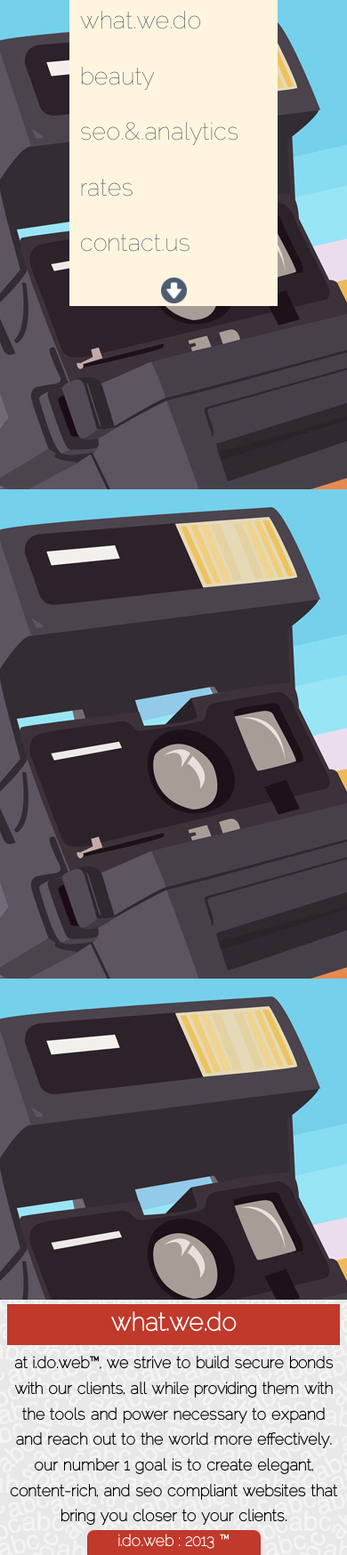
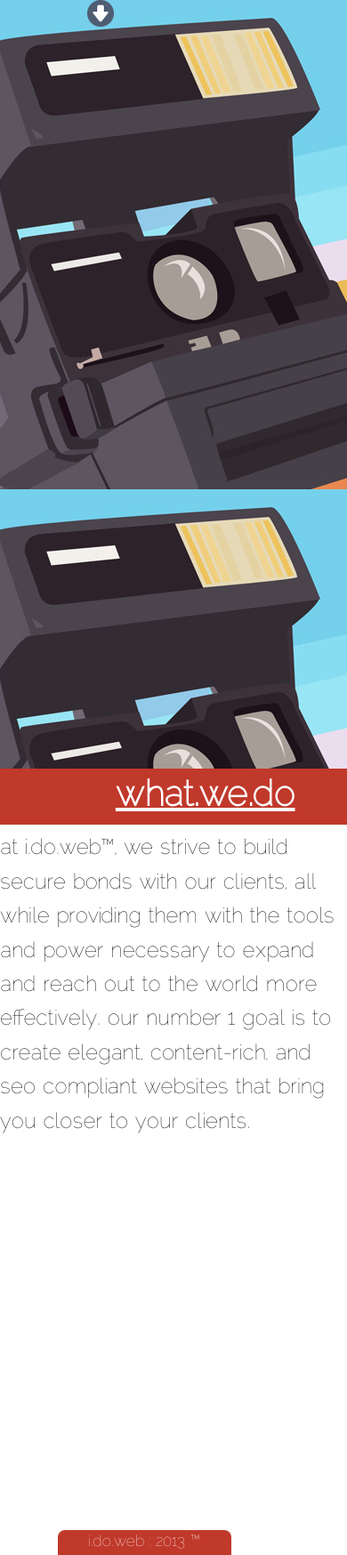
Before and after one commit to Siakag/resume, a PHP site: page / in a window 390 px wide. Shown: the whole page at 89% size. Run offline with PHP 8.4, Linux system fonts and the light colour scheme; some libraries are stand-ins or nearby versions.

Commit message:
resume - changed content structure and fixed nav anim for mobile

```diff
--- a/css/app.css
+++ b/css/app.css
@@ -80,6 +80,18 @@
   border-bottom-right-radius: 8px;
 }
 
+.halfHeight {
+  height: 50%;
+}
+
+.halfHeight:nth-child(2n) {
+  margin-top: -15px;
+}
+
+.halfWidth {
+  width: 50%;
+}
+
 .hunned {
   display: block;
   height: 100%;
@@ -129,21 +141,32 @@ body,
   padding-top: 13%;
 }
 
+.nav.hunned ul:hover li a {
+  color: #FFFFFF;
+}
+
 nav ul {
     margin: 0;
 }
 
 nav li {
-  font-size: 1.7em;
+  font-size: 1.5em;
   line-height: 2.3em;
   list-style: none outside none;
-  margin-left: 5%;
-  /*text-align: center;*/
+  margin-left: 4%;
+  text-align: left;
 }
 
+.nav.hunned a:hover {
+  text-decoration: underline;
+}
 
-.nav.hunned:hover a.active {
-  text-decoration: underline;
+.nav.hunned a.active {
+  font-weight: bolder;
+}
+
+a#menu {
+  display: none;
 }
 
 
@@ -220,31 +243,33 @@ nav li {
 .header {
   background: none repeat scroll 0 0 #C0392B;
   color: #FFFFFF;
-  padding: 1% 3%;
+  padding: 1% 15% 1% 3%;
   position: relative;
+  text-align: right;
+  text-decoration: underline;
 }
 
 .innerWrap p {
   margin-bottom: 1.5em;
 }
 
-.intro {
+.intro .bg {
   background: url(800_promo.jpg) repeat scroll left top transparent;
 }
 
-.summary {
+.summary .bg {
   background: url(800_celldivsion.jpg)repeat scroll left top transparent;
 }
 
-.work {
+.work .bg {
   background: url(880_robotbbq.png) repeat scroll left -40px rgba(0, 0, 0, 0);
 }
 
-.education {
+.education .bg {
   background: url(800_zipper.jpg) repeat scroll left top transparent;
 }
 
-.about {
+.about .bg {
   background: url("FreeVector-Vector-Sky.jpg") repeat scroll left -340px rgba(0, 0, 0, 0);
 }
 
@@ -278,70 +303,7 @@ nav li {
 
 /*1024px & lower*/
 @media screen and (max-width: 1024px) {
-
-
-  .nav.hunned {
-    background: url("genius_120px.png") no-repeat scroll 310px 60% #FFF5DF !important;
-    display: table;
-    height: auto;
-    margin: 0 20%;
-    padding-top: 0;
-    position: absolute;
-    top: -5px;
-    width: 60%;
-    z-index: 999999999;
-  }
-
-  .nav.hunned ul:hover a {
-    color: #FFFFFF;
-  }
-
-
-  .showMenu {
-    top: 0 !important;
-  }
-
-  /*  .onepage-pagination {
-    background: none repeat scroll 0 0 #009090;
-    border-bottom-left-radius: 8px;
-    border-bottom-right-radius: 8px;
-    left: 0;
-    margin: 0 auto;
-    padding: 0;
-    position: absolute;
-    top: -230px;
-    width: 45%;
-    z-index: 9999999;
-  }
-  .onepage-pagination li a {
-    color: #000000;
-    padding: 0;
-  }
-
-  .onepage-pagination li a.active {
-    color: #FFFFFF;
-    font-weight: bolder;
-  }
-
-  .onepage-pagination:hover li a {
-    color: #000000;
-  }
-
-  .onepage-pagination:hover li a.active {
-    color: #FFFFFF;
-  }
-
-  .onepage-pagination li a:hover {
-    color: #FFFFFF !important;
-  }*/
-
-  a#menu {
-    display: inline-block !important;
-    margin: 0 auto;
-    text-align: center;
-    width: 100%;
-  }
-
+/*animations*/
 .rotateActive {
   -webkit-transition: -webkit-transform 0.7s ease-in;
   -webkit-transform: rotate(0deg);
@@ -364,80 +326,44 @@ nav li {
   transform: rotate(-180deg);
 }
 
-  a#menu img {
-    padding: 2% 0 1%;
-    width: 29px;
+.showNav {
+  top: 0 !important;
 }
-
-  .contentHolder {
-    overflow-y: scroll;
-    z-index: 999999;
-  }
-
-  .onepage-wrapper section {
-    font-size: 0.7em;
-    height: 100%;
-    min-height: 580px;
-    width: 100%;
-  }
-
-  .header {
-    position: relative;
-    top: 0%;
-  }
-
-  .section:last-child p {
-    padding-bottom: 7%;
-  }
-
-  .intro {
-    background: url(800_promo.jpg) repeat scroll left top transparent;
-  }
-
-  .summary {
-    background: url(800_celldivsion.jpg)repeat scroll -350px top transparent;
-  }
-
-  .work {
-    background: url(880_robotbbq.png) repeat scroll left -430% rgba(0, 0, 0, 0);
-  }
-
-  .education {
-    background: url(800_zipper.jpg) repeat scroll -340px top transparent;
-  }
-
-  .about {
-    background: url("FreeVector-Vector-Sky.jpg") repeat scroll -190px -350px rgba(0, 0, 0, 0);
-  }
-
-  .row.footer {
-    margin-left: 0;
-  }
-
-  .footer p {
-    margin: 0 auto;
-  }
-
-} /*end 1024px & lower*/
 
 
 
 
-/*1320px & lower*/
-@media screen and (max-width: 1320px) {
-  p {
-    font-size: 1.6em;
-    font-weight: 600;
+/*nav*/
+.nav {
+  display: block;
+  height: 410px !important;
+  margin: 0 25%;
+  position: fixed;
+  top: -410px;
+  width: 50%;
+  z-index: 999999999;
 }
+
+.nav ul {
+  margin: 0 20%;
 }
-/*end 1320px & lower*/
+
+.nav ul li {
+  text-align: center;
+}
+
+a#menu {
+  display: block;
+}
 
 
 
 
-/*1024 & higher*/
-@media screen and (min-width: 1024px) {
+/*content*/
+.section:last-child p {
+  padding-bottom: 7%;
 }
+} /*end 1024px & lower*/
 
 
 
--- a/includes/content.php
+++ b/includes/content.php
@@ -1,11 +1,11 @@
 <div class="main hunned">
 
   <section class="content table hunned intro" id='#1'>
-    <div class="half center innerWrap">
+    <div class="halfHeight bg">
 
     </div>
 
-    <div class="half center innerWrap">
+    <div class="halfHeight">
       <h2 class='header'></h2>
       <p class=''>
         At i.do.web&trade;, we strive to build secure bonds with our clients, all while providing them with the tools and power necessary to expand and reach out to the world more effectively. Our number 1 goal is to create elegant, content-rich, and SEO compliant websites that bring you closer to your clients.
@@ -15,7 +15,11 @@
 
 
   <section class="content table hunned summary" id='#2'>
-    <div class="center innerWrap">
+    <div class="halfHeight bg">
+
+    </div>
+
+    <div class="halfHeight">
       <h2 class='header'></h2>
       <p class=''>
         Today's web is driven by beautifully crafted sites at blistering speeds. We specialize in developing all types of web content solutions, be it simple or robust. We pledge to deliver aesthetically satisfying websites that don't ever compromise content or functionality.
@@ -25,7 +29,11 @@
 
 
   <section class="content table hunned work" id='#3'>
-    <div class="center innerWrap">
+    <div class="halfHeight bg">
+
+    </div>
+
+    <div class="halfHeight">
       <h2 class='header'></h2>
       <p class=''>
         Now that there is the Tec-9, a crappy spray gun from South Miami. This gun is advertised as the most popular gun in American crime. Do you believe that shit? It actually says that in the little book that comes with it: the most popular gun in American crime. Like they're actually proud of that shit.
@@ -35,7 +43,11 @@
 
 
   <section class="content table hunned education" id='#4'>
-    <div class="center innerWrap">
+    <div class="halfHeight bg">
+
+    </div>
+
+    <div class="halfHeight">
       <h2 class='header'></h2>
       <p class=''>
         Now that there is the Tec-9, a crappy spray gun from South Miami. This gun is advertised as the most popular gun in American crime. Do you believe that shit? It actually says that in the little book that comes with it: the most popular gun in American crime. Like they're actually proud of that shit.
@@ -45,7 +57,11 @@
 
 
   <section class="content table hunned about" id='#5'>
-    <div class="center innerWrap">
+    <div class="halfHeight bg">
+
+    </div>
+
+    <div class="halfHeight">
       <h2 class='header'></h2>
       <p class=''>
         Now that there is the Tec-9, a crappy spray gun from South Miami. This gun is advertised as the most popular gun in American crime. Do you believe that shit? It actually says that in the little book that comes with it: the most popular gun in American crime. Like they're actually proud of that shit.
--- a/includes/navContent.php
+++ b/includes/navContent.php
@@ -1,9 +1,9 @@
 <nav class='hunned'>
   <ul class='hunned'>
-    <li><a href="#" data-index='1'></a></li>
-    <li><a href="#" data-index='2'></a></li>
-    <li><a href="#" data-index='3'></a></li>
-    <li><a href="#" data-index='4'></a></li>
-    <li><a href="#" data-index='5'></a></li>
+    <li><a href="#" id='1' class='active'></a></li>
+    <li><a href="#" id='2'></a></li>
+    <li><a href="#" id='3'></a></li>
+    <li><a href="#" id='4'></a></li>
+    <li><a href="#" id='5'></a></li>
   </ul>
 </nav>
--- a/index.php
+++ b/index.php
@@ -45,9 +45,9 @@
 
     <!-- scripts -->
     <script src="//ajax.googleapis.com/ajax/libs/jquery/1.9.1/jquery.min.js"></script>
+    <script src="//ajax.googleapis.com/ajax/libs/jqueryui/1.10.3/jquery-ui.min.js"></script>
     <script src="js/jquery.color.min.js"></script>
     <script src="//cdnjs.cloudflare.com/ajax/libs/jquery-easing/1.3/jquery.easing.min.js"></script>
-    <script src="//ajax.googleapis.com/ajax/libs/jqueryui/1.10.3/jquery-ui.min.js"></script>
     <script src="js/foundation.min.js"></script>
     <script src="js/jquery.onepage-scroll.min.js"></script>
     <script src="js/app.js"></script>
--- a/js/app.js
+++ b/js/app.js
@@ -1,6 +1,8 @@
 $(document).foundation();
 $(function()
 {
+
+  // onpage_scroll
   $(".main").onepage_scroll({
    sectionContainer: "section", // sectionContainer accepts any kind of selector in case you don't want to use section
    easing: "ease", // Easing options accepts the CSS3 easing animation such "ease", "linear", "ease-in", "ease-out", "ease-in-out", or even cubic bezier value such as "cubic-bezier(0.175, 0.885, 0.420, 1.310)"
@@ -8,15 +10,23 @@ $(function()
    pagination: false, // You can either show or hide the pagination. Toggle true for show, false for hide.
    updateURL: false, // Toggle this true if you want the URL to be updated automatically when the user scroll to each page.
    beforeMove: function(index) {}, // This option accepts a callback function. The function will be called before the page moves.
-   afterMove: function(index) {}, // This option accepts a callback function. The function will be called after the page moves.
+   afterMove: function(index) {
+    activeNavItem();
+   }, // This option accepts a callback function. The function will be called after the page moves.
    loop: true, // You can have the page loop back to the top/bottom when the user navigates at up/down on the first/last page.
-   responsiveFallback: 1024 // You can fallback to normal page scroll by defining the width of the browser in which you want the responsive fallback to be triggered. For example, set this to 600 and whenever the browser's width is less than 600, the fallback will kick in.
+   responsiveFallback: false // You can fallback to normal page scroll by defining the width of the browser in which you want the responsive fallback to be triggered. For example, set this to 600 and whenever the browser's width is less than 600, the fallback will kick in.
   });
+  // end onpage_scroll
 
 
+  // $(window).resize(function()
+  //   {
+  //   console.log($(this).width());
+  //   }
+  // );
 
 
-  // onepage_scroll funcs
+  // nav funcs
   var navItems = $('nav ul');
   navItems.hover(function()
     {
@@ -28,10 +38,7 @@ $(function()
     }
   );
 
-
-
-
-  var img = "<a class='show-for-small-only' href='#' id='menu'><img src='css/arrow-down.png' alt=''></a>";
+  var img = "<a class='' href='#' id='menu'><img src='css/arrow-down.png' alt=''></a>";
   $('nav').append(img);
 
   var rotateMenuNum = 0;
@@ -41,25 +48,26 @@ $(function()
       that = this;
       function anim()
       {
+        // $(that).parent().parent().parent().stop(true, true).toggleClass('showNav', 2000);
         if( (rotateMenuNum%2) == 0 )
         {
+          $('.nav').stop(true, true).animate({'top':'-410px'}, 1000);
           $(that).removeClass('rotateInactive');
           $(that).addClass('rotateActive');
         }
         else
         {
+          $('.nav').animate({'top':'0px'}, 1000);
           $(that).addClass('rotateInactive');
           $(that).removeClass('rotateActive');
         }
       }
-      $(this).parent().parent().parent().toggleClass('showMenu', 'slow');
       return anim();
     });
-  // end onepage_scroll funcs
+  // end nav funcs
 
 
-
-
+  // add dynamic content to nav and h2s
   (function()
   {
     var pages = ['what.we.do', 'beauty', 'seo.&.analytics', 'rates', 'contact.us'];
@@ -74,5 +82,14 @@ $(function()
       $(this).text(pages[index]);
     });
   })();
+  // end dynamic content
+
 
 })
+
+function activeNavItem()
+{
+  $('nav li a').removeClass('active');
+  var active = 'a#' + $('.main').find('section.active').data('index');
+  $(active).addClass('active');
+}
```
Lines whose indentation alone changed are shown as unchanged.
